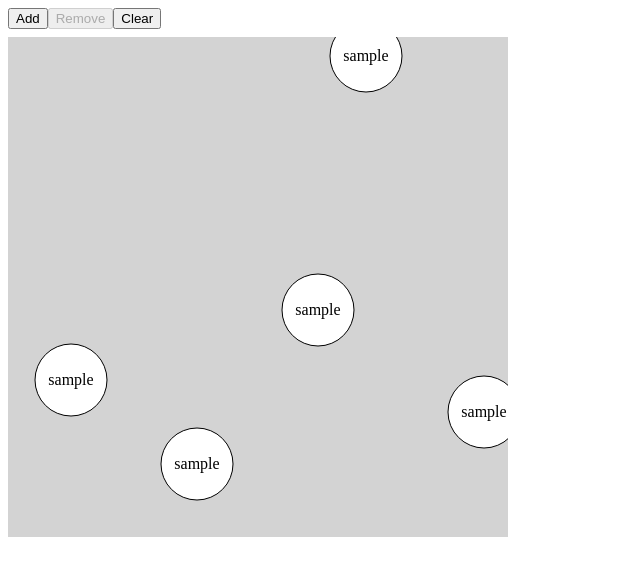
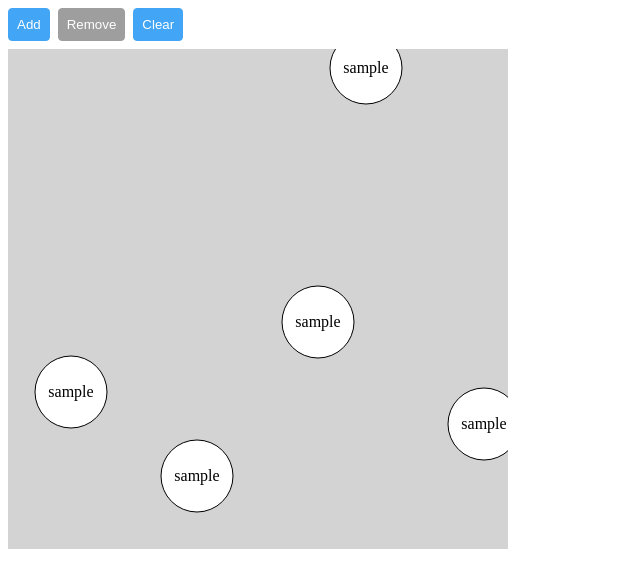
Before and after one commit to yszk0123/dot-layout, a React (Create React App) app: page / in a window 1280 px wide. Shown: the top 588 px of the page, without its empty margins (0-640 px from the left). Built offline with nearby package versions, Linux system fonts and the light colour scheme.

Commit message:
Fix the layout of ControlPanel

```diff
--- a/src/components/ControlPanel.tsx
+++ b/src/components/ControlPanel.tsx
@@ -1,4 +1,5 @@
 import React from 'react';
+import { Button } from './Button';
 
 export const ControlPanel: React.FunctionComponent<{
   onAdd: () => void;
@@ -8,11 +9,15 @@ export const ControlPanel: React.FunctionComponent<{
 }> = ({ onAdd, onRemove, onClear, canRemove }) => {
   return (
     <div className="ControlPanel">
-      <button onClick={onAdd}>Add</button>
-      <button onClick={onRemove} disabled={!canRemove}>
+      <Button className="ControlPanel__button" onClick={onAdd}>
+        Add
+      </Button>
+      <Button className="ControlPanel__button" onClick={onRemove} disabled={!canRemove}>
         Remove
-      </button>
-      <button onClick={onClear}>Clear</button>
+      </Button>
+      <Button className="ControlPanel__button" onClick={onClear}>
+        Clear
+      </Button>
     </div>
   );
 };
--- a/src/styles.css
+++ b/src/styles.css
@@ -69,6 +69,10 @@
   cursor: default;
 }
 
+.ControlPanel__button + .ControlPanel__button {
+  margin-left: var(--space);
+}
+
 .Stage {
   margin-top: var(--space);
   background: lightgray;
```
